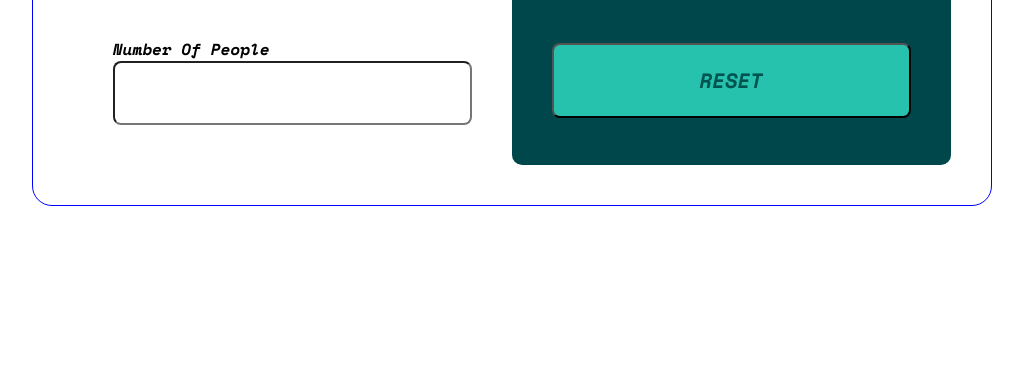
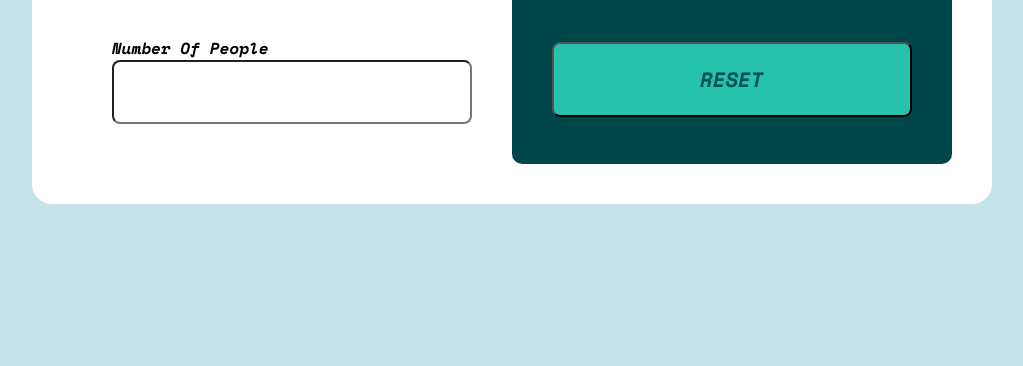
Before and after one commit to biggbhen/tip-calculator, a plain HTML site: page index.html in a window 1280 px wide. Shown: the part 596-962 px from the top of the page, without its empty margins (128-1151 px from the left). Drawn offline with nearby package versions, Linux system fonts and the light colour scheme.

Commit message:
almost done

```diff
--- a/styles.css
+++ b/styles.css
@@ -4,10 +4,14 @@
  margin: 0;
  font-family: 'Space Mono', monospace;
 }
+body{
+ background-color: #C5E4E7;
+}
 
 .container{
+ background-color: white;
  margin:10rem auto;
- border: 1px solid blue;
+ /* border: 1px solid blue; */
  width: 80%;
  max-width: 60rem;
  overflow: auto;
```
